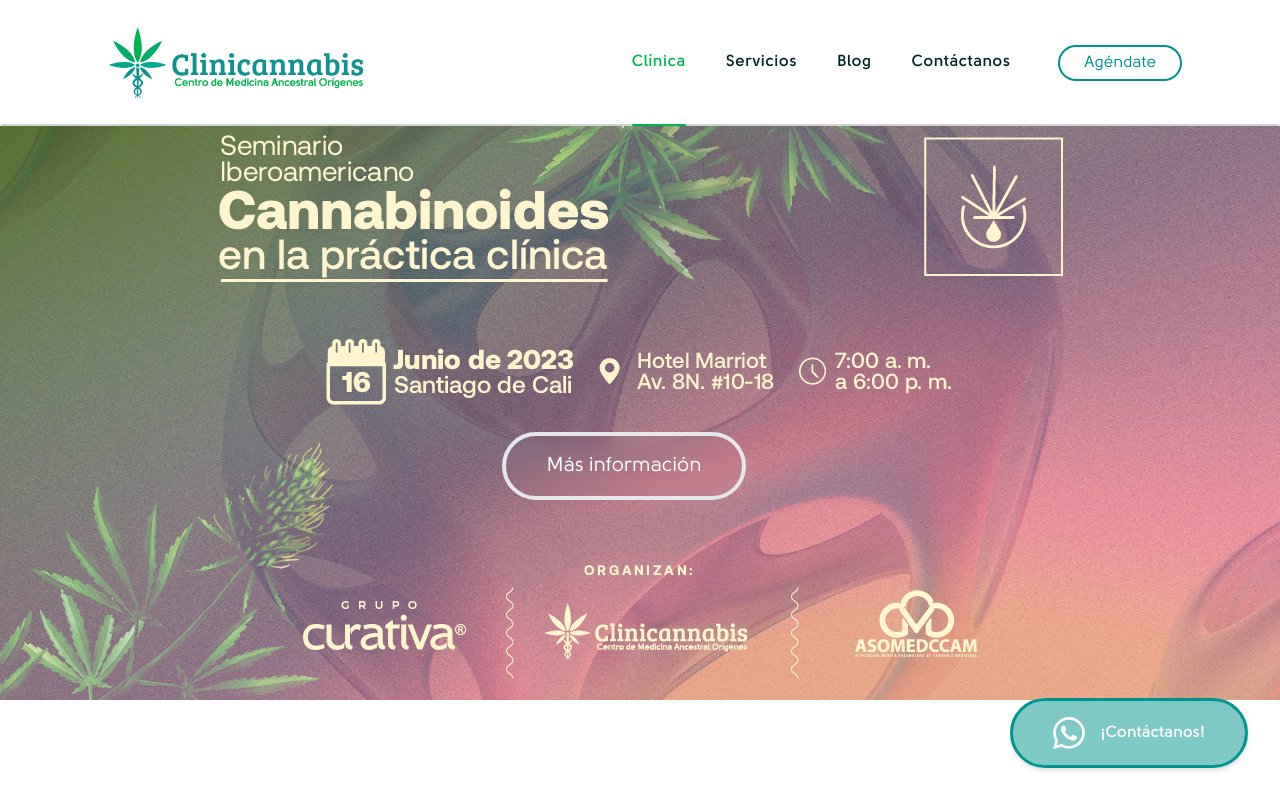
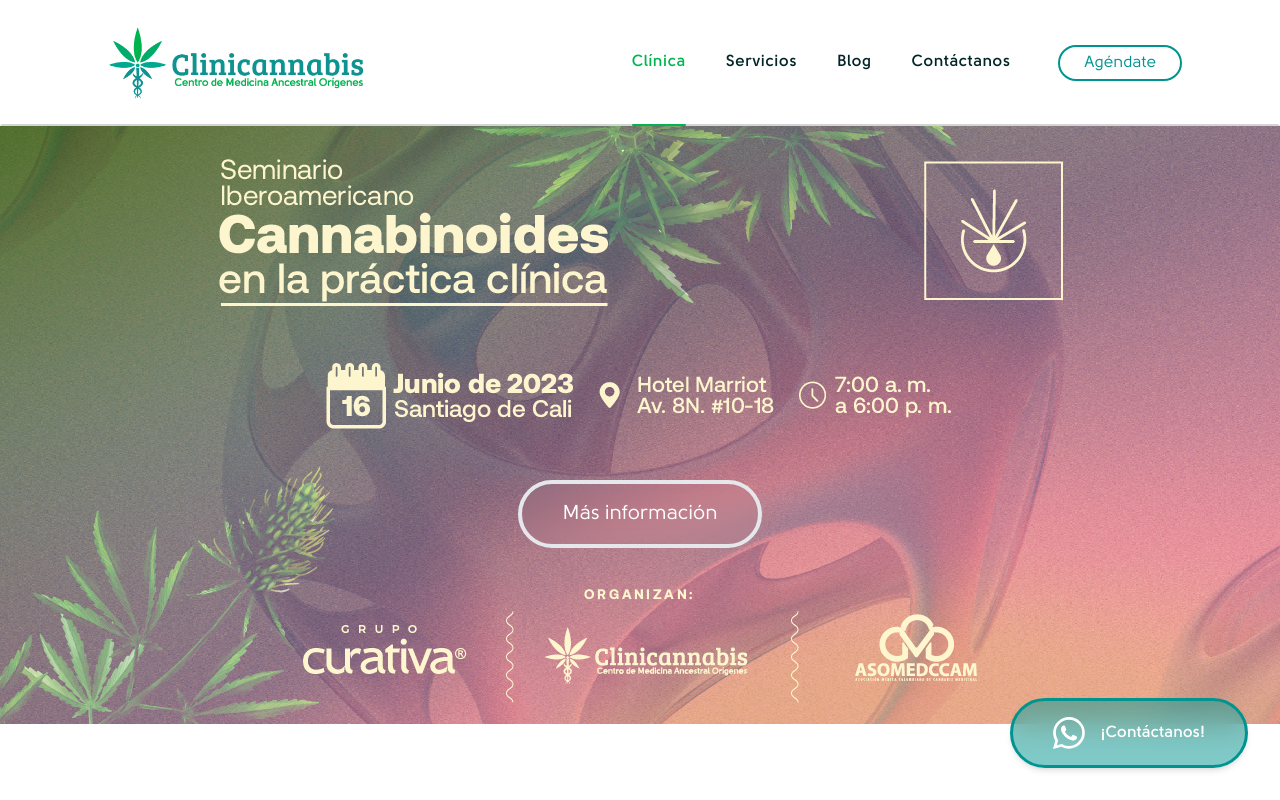
Before and after one commit to eggsforbacon/clinicannabis, a Next.js app: page / in a window 1280 px wide. Shown: the top 800 px of the page. Built offline with nearby package versions, Linux system fonts and the light colour scheme; a web font is replaced by a local one; what tailwindcss-animation would draw is missing.

Commit message:
added changes in banner img @media

```diff
--- a/src/components/content/index/HeroSlides/IberoamericanoBanner.tsx
+++ b/src/components/content/index/HeroSlides/IberoamericanoBanner.tsx
@@ -6,9 +6,9 @@
     const navigate = useRouter();
 
     return (
-        <section className={"w-full h-224 relative -mb-20 mt-20"}>
+        <section className={"w-full h-224 relative mt-30"}>
             <Image src={"/images/LandingSeminario/Banner Web-1280x620.png"}
-                alt={""} width={1280} height={565} className={"w-full absolute top-0 left-0"} quality={100} priority />
+                alt={""} width={1280} height={565} className={"w-full absolute top-0 left-0 bnn-img"} quality={100} priority />
             {/* <Image onClick={() => { navigate.push("/seminario/seminario-iberoamericano") }} src={"/images/LandingSeminario/Banner Web-1280x620.png"}
                 alt={""} width={1280} height={565} className={"w-full absolute top-16 left-0"} quality={100} priority /> */}
 
--- a/styles/globals.css
+++ b/styles/globals.css
@@ -182,8 +182,22 @@
 
 @media (min-width: 1200px) {
     .Button-Banner {
-        top: 22em;
-        left: 19em;
+        top: 29em;
+        left: 20em;
+    }
+
+    .bg-buttonHD {
+        padding: 15px 40px;
+    }
+    .bnn-img{
+        margin-top: 13vh !important;
+    }
+}
+
+@media (min-width: 1280px) {
+    .Button-Banner {
+        top: 30em;
+        left: 20em;
     }
 
     .bg-buttonHD {
@@ -193,8 +207,8 @@
 
 @media (min-width: 1400px) {
     .Button-Banner {
-        top: 25em;
-        left: 24em;
+        top: 31em;
+        left: 22em;
     }
 
     .Position-Btn {
@@ -204,8 +218,8 @@
 
 @media (min-width: 1600px) {
     .Button-Banner {
-        top: 30em;
-        left: 25em;
+        top: 35em;
+        left: 26em;
     }
 
     .Position-Btn {
```
